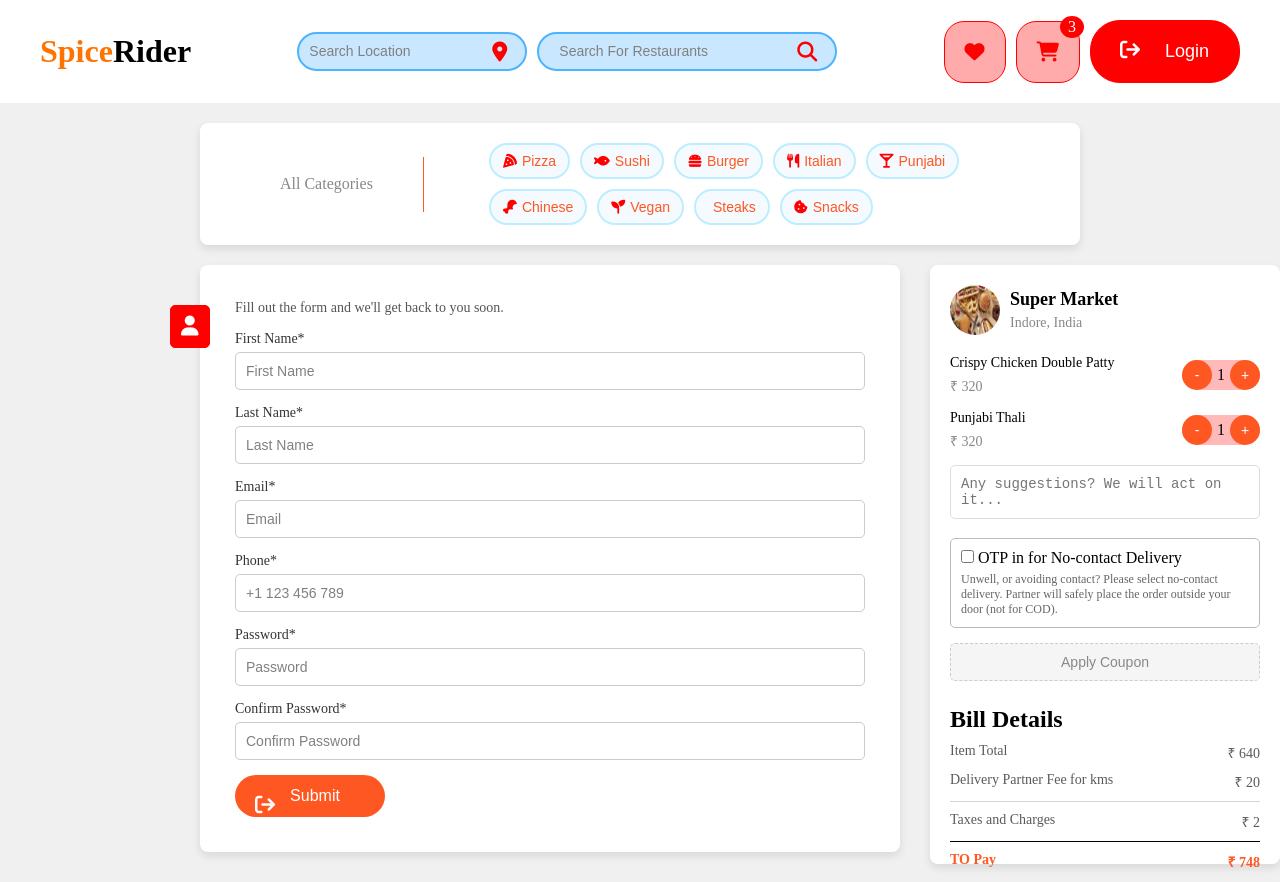
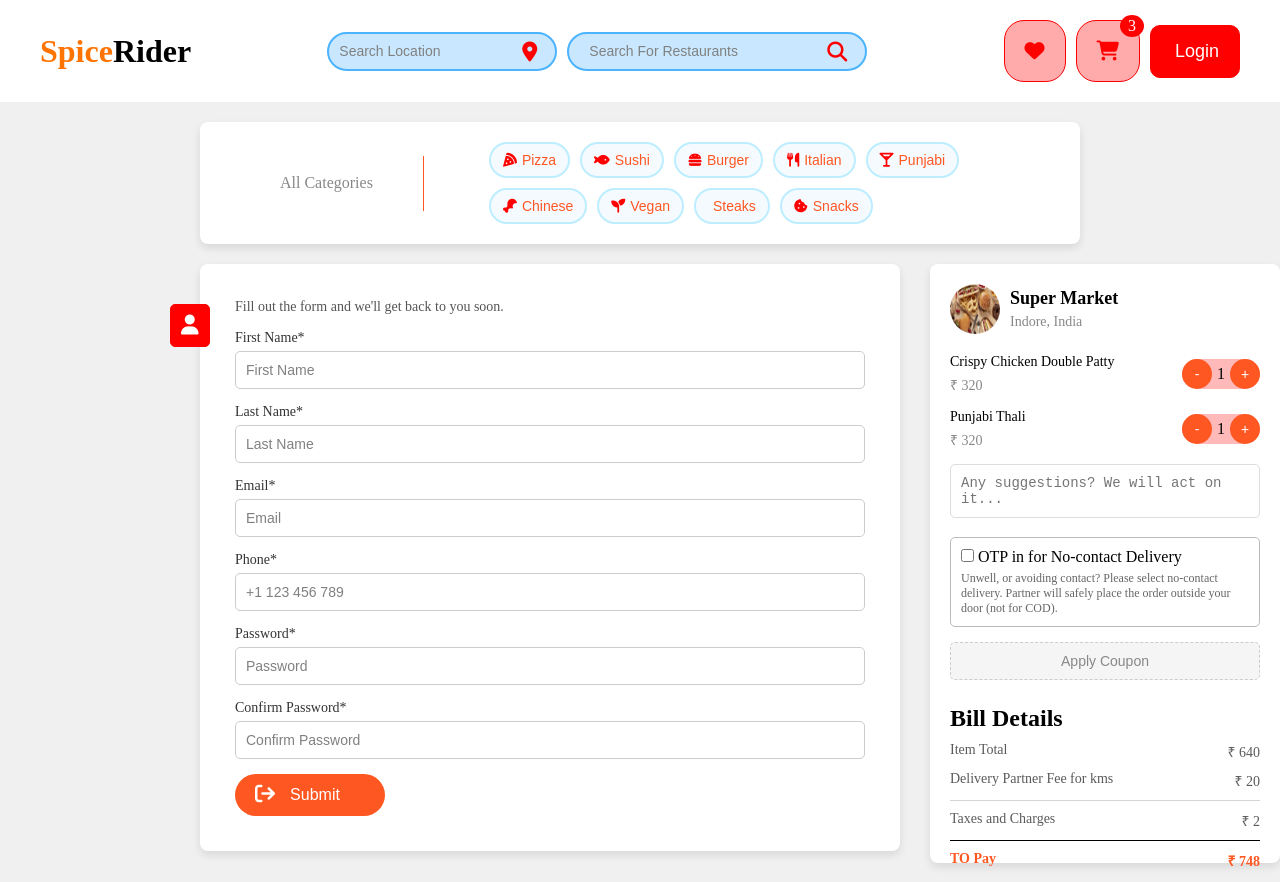
Before and after one commit to Freelance-Projects-and-Works/SpiceRider-Contact, a plain HTML site: page Index.html in a window 1280 px wide. Drawn offline with Linux system fonts and the light colour scheme.

Commit message:
some changes

```diff
--- a/Index.html
+++ b/Index.html
@@ -37,7 +37,9 @@
             <button><i class="fa-sharp fa-solid fa-cart-shopping"></i></button>
             <p>3</p>
         </div>
-        <button id="login-btn"><i class="fa fa-arrow-right-from-bracket"></i> Login</button>
+        <div class="login-btn">
+            <button id="login-btn"> Login</button>
+        </div>
     </div>
 </header>
 <div class="mid-wrap">
--- a/Style.css
+++ b/Style.css
@@ -109,16 +109,20 @@ input::placeholder{
 
 #login-btn {
     border: 1px solid red;
-    border-radius: 30px;
+    border-radius: 10px;
     background: red;
     color: white;
-    width: 150px;
+    padding: 15px 20px;
+    width: 90px;
     text-align: right;
-    padding: 20px 30px;
     font-size: 18px;
 }
 
-.fa-arrow-right-from-bracket, .fa-sign-out {
+.login-btn{
+    position: relative;
+}
+
+.fa-sign-out {
     --fa: "\f08b";
     font-size: 20px;
     color: white;
@@ -272,14 +276,14 @@ input::placeholder{
     width: 100%;
 }
 
-.fa-arrow-right-from-bracket, .fa-sign-out {
+.fa-arrow-right-from-bracket{
     --fa: "\f08b";
     font-size: 20px;
     color: white;
     right: 100px;
     position: absolute;
     left: 20px;
-    top: 10px;
+    top: 10px !important;
 }
 
 .button-sign-out{
```
